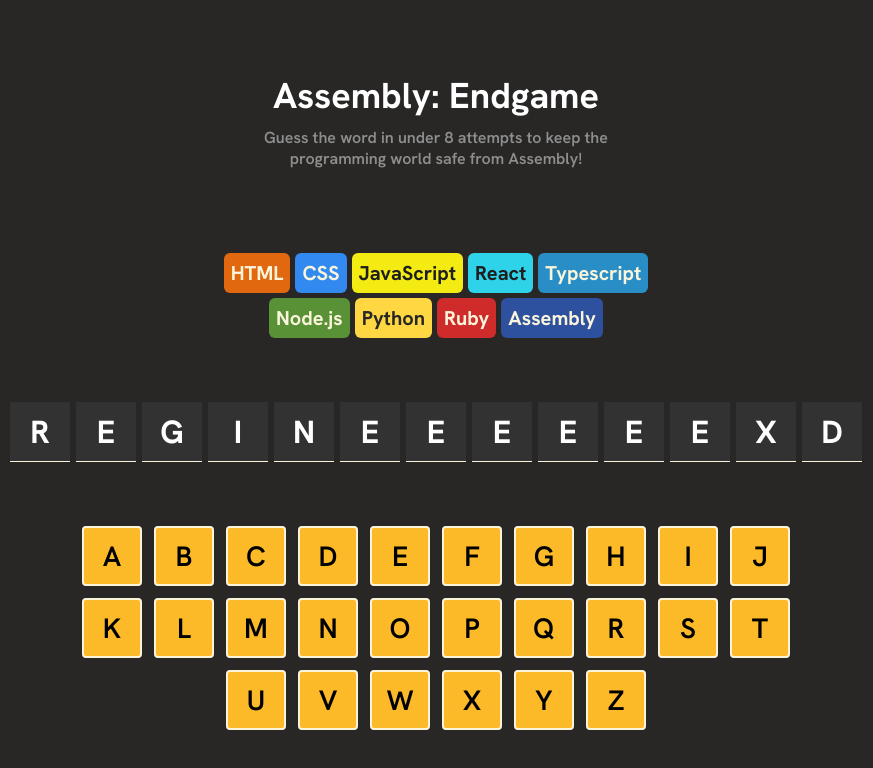
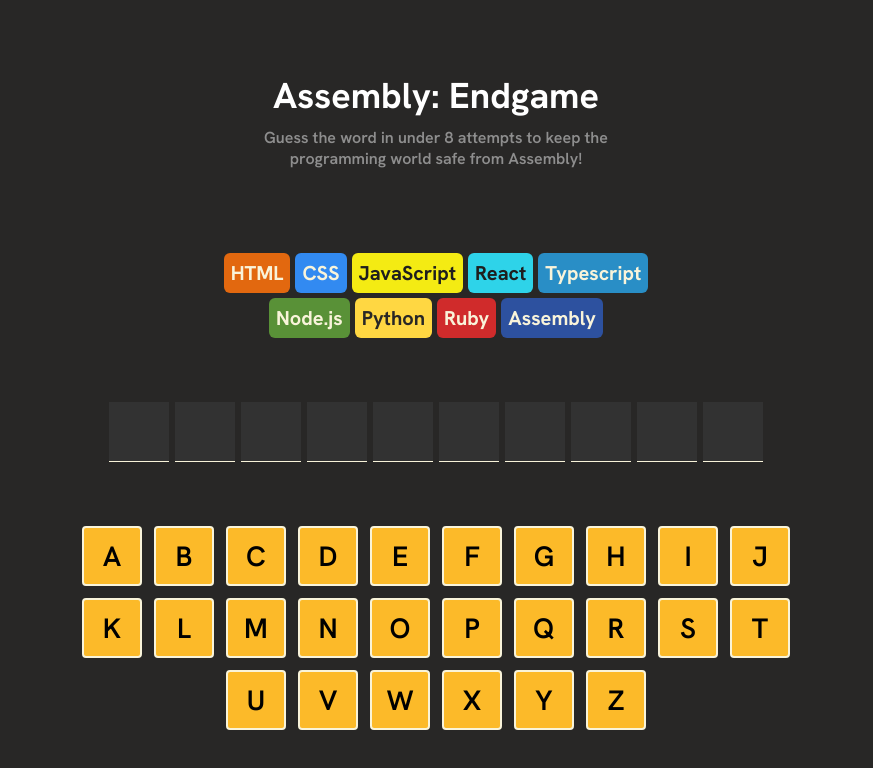
Before and after one commit to Secuzi/guesstheword_typescript, a React (Vite) app: page / in a window 1280 px wide. Shown: the top 768 px of the page, without its empty margins (204-1077 px from the left). Built offline with nearby package versions, Linux system fonts and the light colour scheme.

Commit message:
Implemented incorrect guesses

```diff
--- a/src/App.tsx
+++ b/src/App.tsx
@@ -3,12 +3,16 @@ import { useState } from "react";
 import clsx from "clsx";
 function App() {
   // States
-  const [currentWord, setCurrentWord] = useState("regineeeeeexd");
+  const [currentWord, setCurrentWord] = useState("javascript");
   const [guessedCharacters, setGuessedCharacters] = useState<string[]>([]);
   // Derived States
   const currentWordArr = currentWord.split("");
+  const incorrectGuesses = guessedCharacters.filter(
+    (character) => !currentWordArr.includes(character)
+  ).length;
+
+  console.log("Incorrect guesses: ", incorrectGuesses);
   const alphabet = "abcdefghijklmnopqrstuvwxyz";
-  console.log(guessedCharacters);
   function addGuess(letter: string) {
     if (guessedCharacters.includes(letter)) {
       return;
@@ -17,10 +21,8 @@ function App() {
     setGuessedCharacters((prevCharacters) => [...prevCharacters, letter]);
   }
 
-  // TODO: Implement dynamic adding of letters for the output
-
-  //1. How do I make sure that the box is still there when there are no guesses but when I click on a button
-  //   and it is correct the letter will appear to its corresponding boxes
+  // TODO: Disable buttons when user goes is equal to language.length
+  // - 1, add a isGameOver, isGameWon, and isGameLost derived state.
 
   const alphabetElements = alphabet.split("").map((letter) => {
     const guessedCharacter = guessedCharacters.includes(letter);
@@ -41,18 +43,26 @@ function App() {
     );
   });
 
-  const currentWordElements = currentWordArr.map((character) => (
-    <span className="currentword-element">{character.toUpperCase()}</span>
+  const currentWordElements = currentWordArr.map((character, index) => (
+    <span className="currentword-element" key={index}>
+      {guessedCharacters.includes(character) ? character.toUpperCase() : ""}
+    </span>
   ));
 
   const languagesElements = languages.map((language, index) => {
+    const isLanguageDead = index < incorrectGuesses;
+
+    const className = clsx("language-element", {
+      killed: isLanguageDead && index < languages.length - 1,
+    });
+
     const styles = {
       backgroundColor: language.backgroundColor,
       color: language.color,
     };
 
     return (
-      <span key={index} style={styles} className="language-element">
+      <span key={index} style={styles} className={className}>
         {language.name}
       </span>
     );
--- a/src/index.css
+++ b/src/index.css
@@ -58,6 +58,10 @@ body {
   border-radius: 6px;
 }
 
+span.language-element.killed {
+  opacity: 5%;
+}
+
 .currentword-container {
   display: flex;
   gap: 6px;
```
